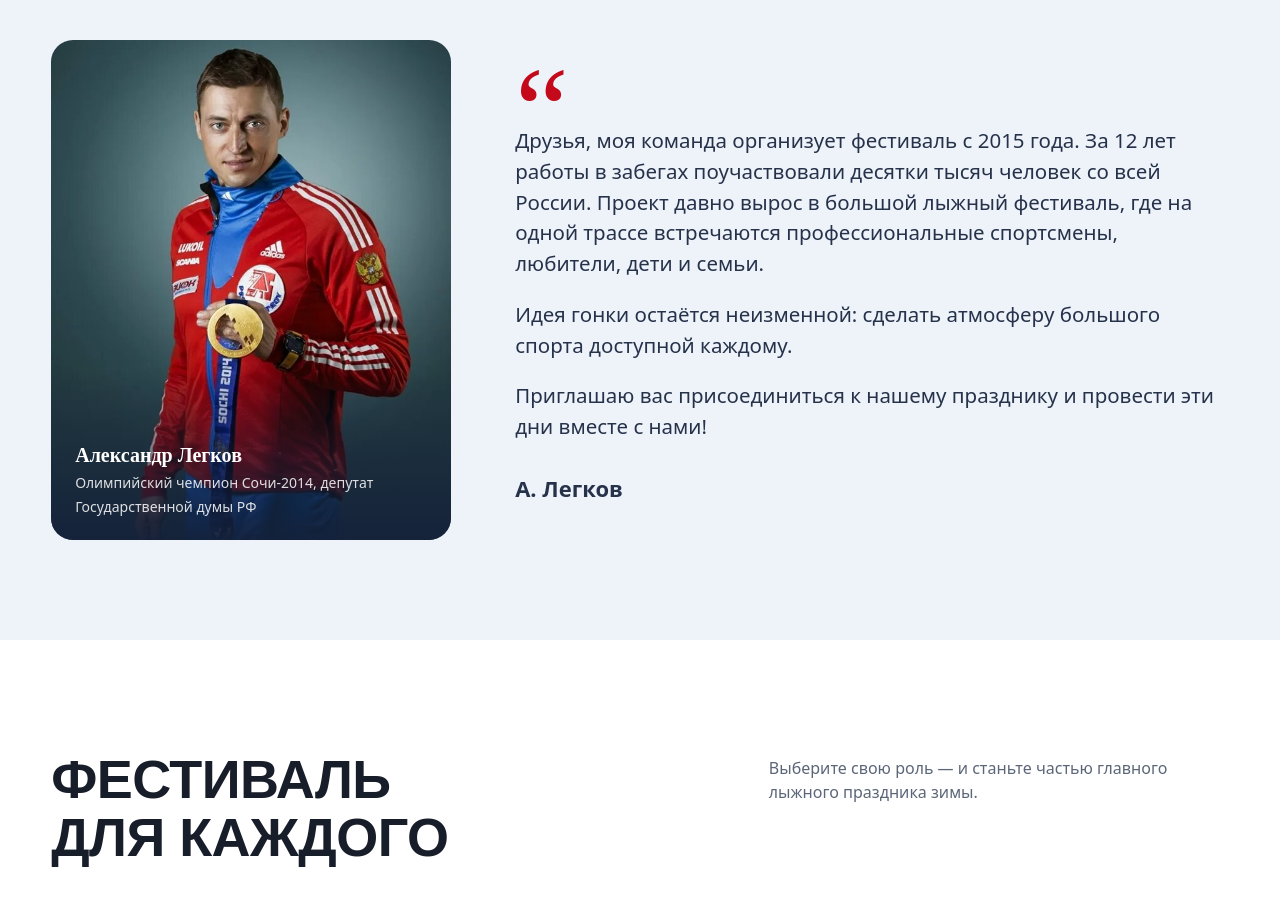
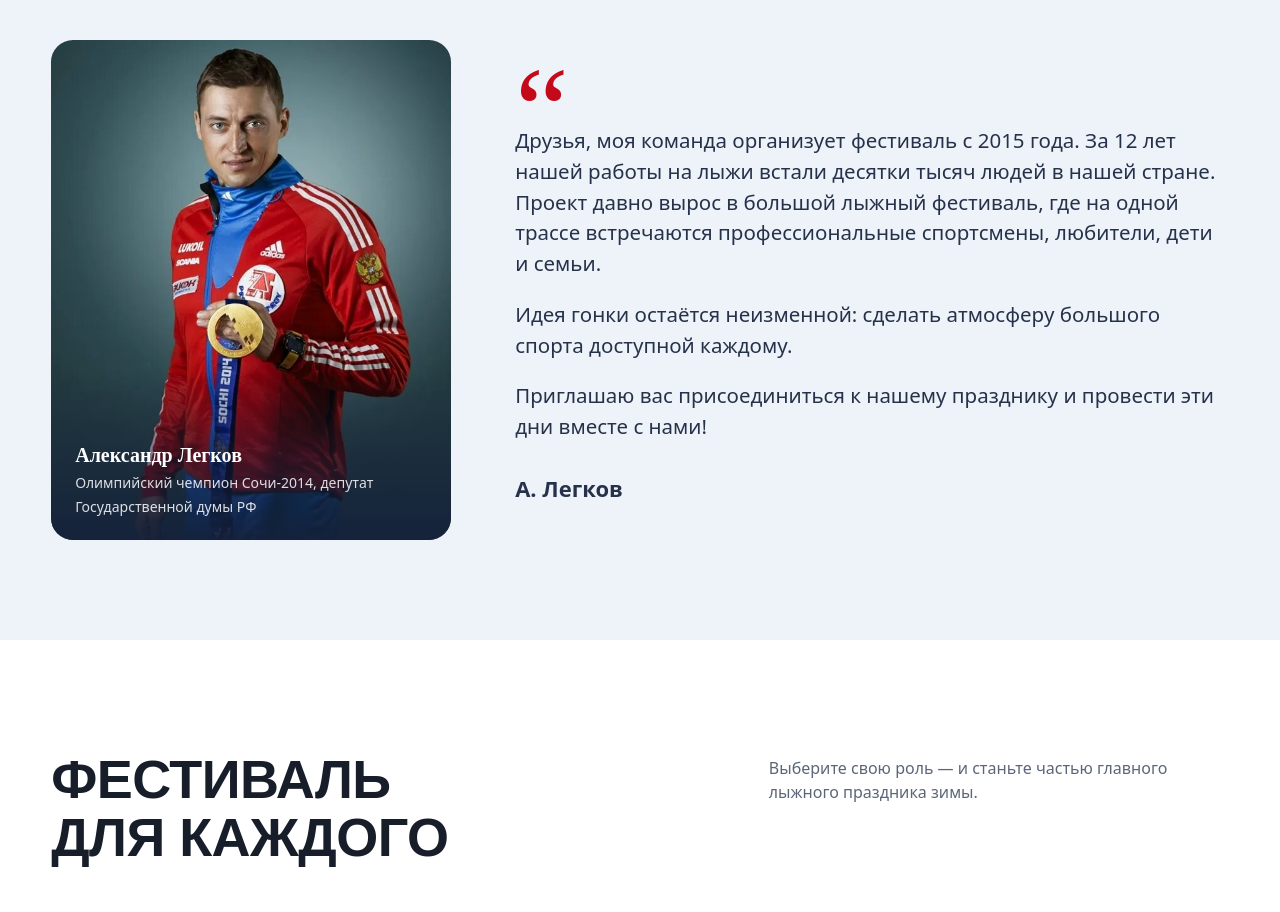
Before and after one commit to shtankogoat/legkovrace, a plain HTML site: page index.html in a window 1280 px wide. Shown: the part 880-1792 px from the top of the page. Drawn offline with Linux system fonts and the light colour scheme; no server answers; animation ran at ten frames a second; a web font is replaced by a local one.

Commit message:
Quote text update
Co-Authored-By: Claude Opus 5.5 <noreply@anthropic.com>

```diff
--- a/index.html
+++ b/index.html
@@ -294,7 +294,7 @@ footer .wrap{font-size:15px}
   </div>
   <div class="rv">
    <div class="q">“</div>
-   <p>Друзья, моя команда организует фестиваль с 2015 года. За 12 лет работы в забегах поучаствовали десятки тысяч человек со всей России. Проект давно вырос в большой лыжный фестиваль, где на одной трассе встречаются профессиональные спортсмены, любители, дети и семьи.</p>
+   <p>Друзья, моя команда организует фестиваль с 2015 года. За 12 лет нашей работы на лыжи встали десятки тысяч людей в нашей стране. Проект давно вырос в большой лыжный фестиваль, где на одной трассе встречаются профессиональные спортсмены, любители, дети и семьи.</p>
    <p>Идея гонки остаётся неизменной: сделать атмосферу большого спорта доступной каждому.</p>
    <p>Приглашаю вас присоединиться к нашему празднику и провести эти дни вместе с нами!</p>
    <div class="sign"><i>А. Легков</i></div>
```
